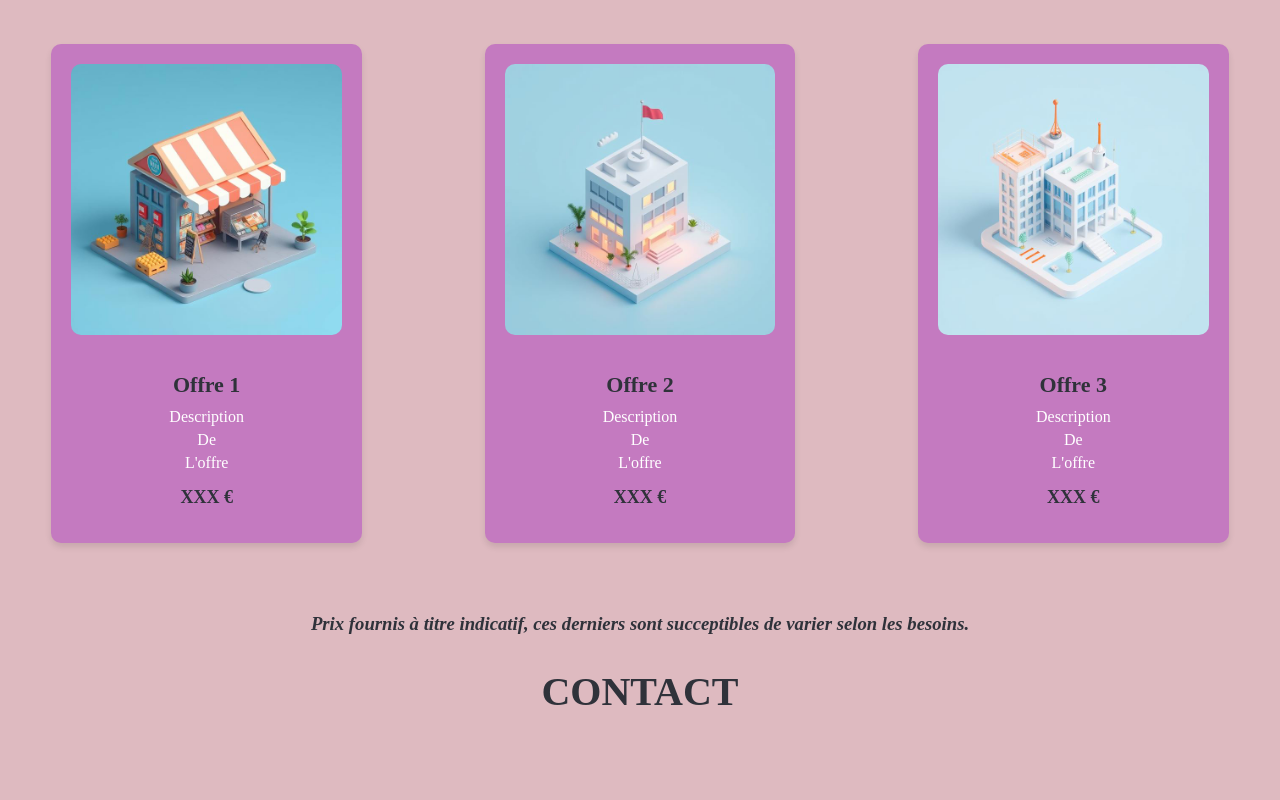
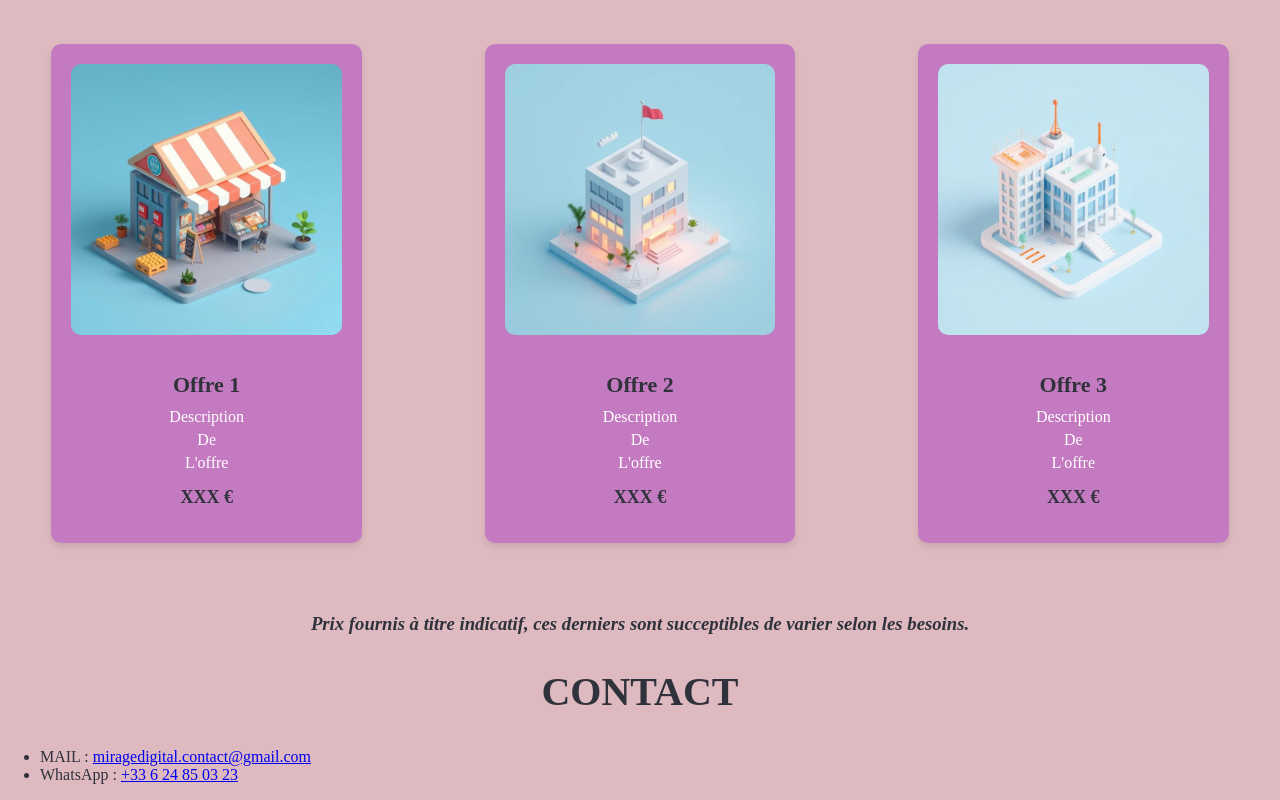
Before and after one commit to naveoo/MirageDigital, a plain HTML site: page index.html in a window 1280 px wide. Shown: the part 1187-1987 px from the top of the page. Before the commit the page ends 1935 px from the top, so only its background shows below. Drawn offline with Linux system fonts and the light colour scheme.

Commit message:
¯\_(ツ)_/¯

```diff
--- a/index.html
+++ b/index.html
@@ -80,7 +80,12 @@
         </section>
         <section id="contact">
             <h1>CONTACT</h1>
-
+            <div>
+                <ul>
+                    <li>MAIL : <a href="mailto:wrenixa.music@gmail.com">miragedigital.contact@gmail.com</a></li>
+                    <li>WhatsApp : <a href="tel:+33624850323">+33 6 24 85 03 23</a></li>
+                </ul>
+            </div>
         </section>
     </div>
     <footer></footer>
```
